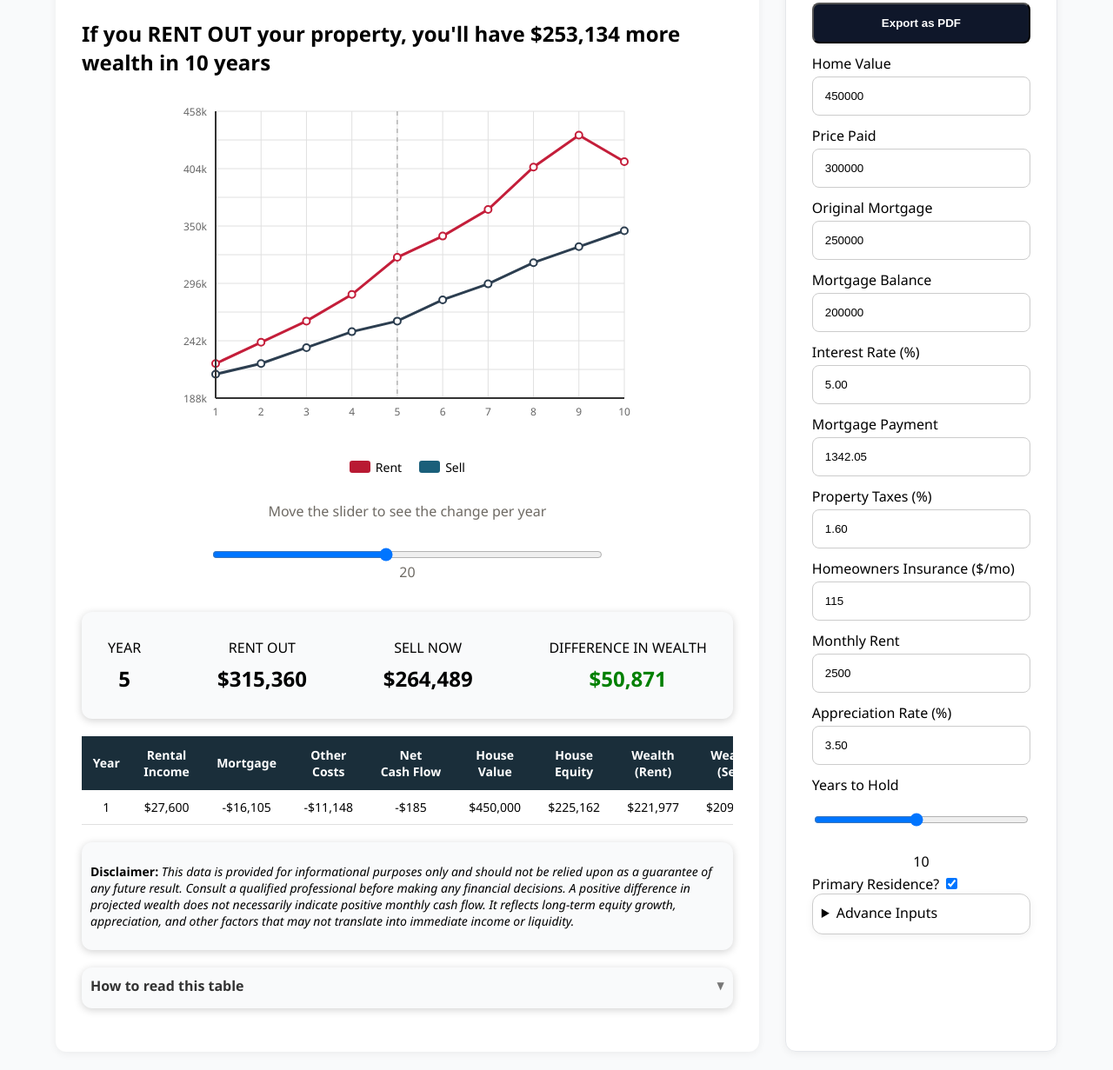
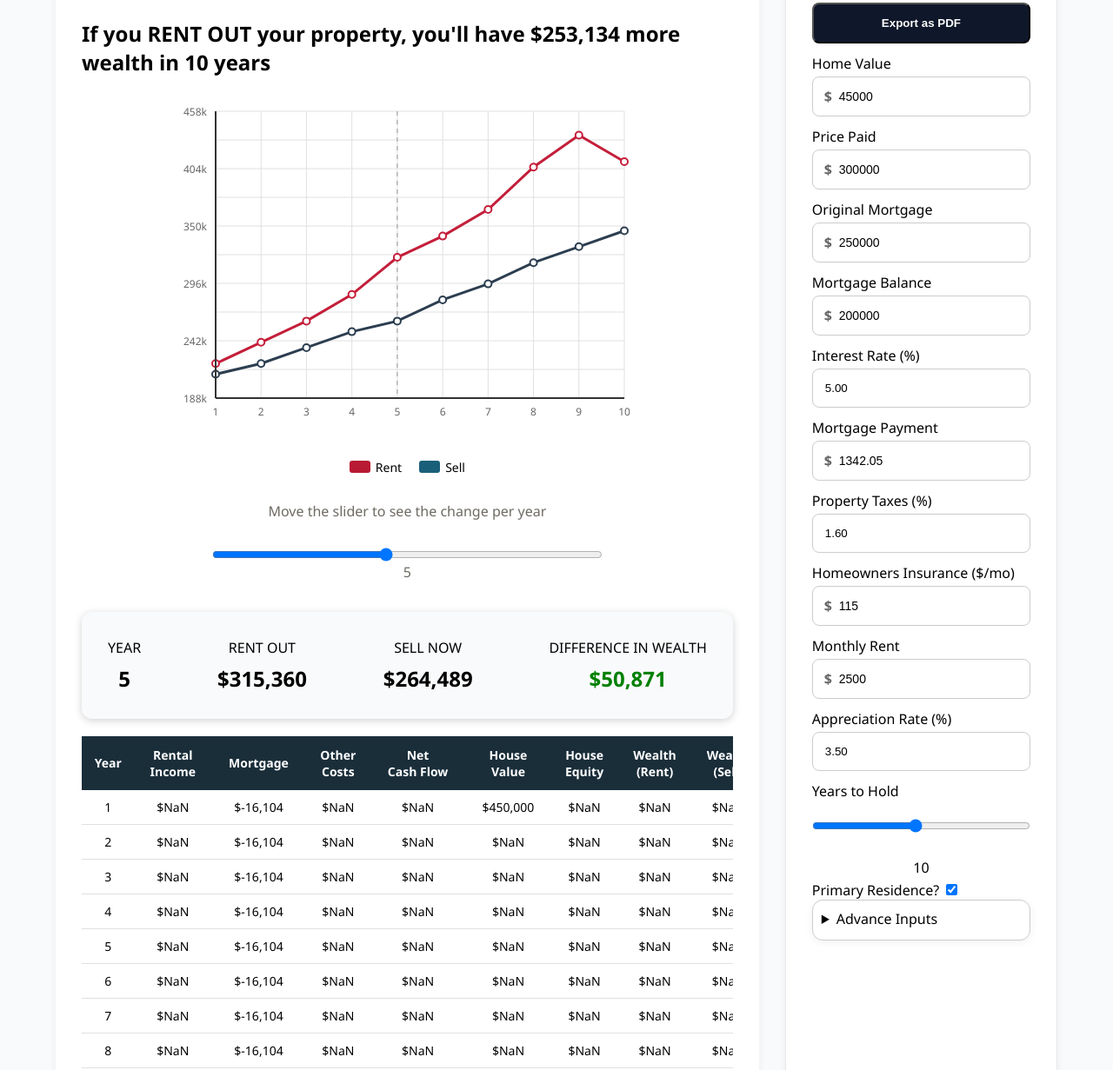
Before and after one commit to mriverius/RentVsSellCalculator-, a plain HTML site: page index.html in a window 1280 px wide. Shown: the part 134-1365 px from the top of the page at 87% size. Drawn offline with Linux system fonts and the light colour scheme.

Commit message:
add $ to inputs

```diff
--- a/css/styles.css
+++ b/css/styles.css
@@ -124,6 +124,15 @@ body {
   outline: none;
 }
 
+input[type="range"] {
+  width: 100%;
+  box-sizing: border-box;
+  margin-left: 0;
+  margin-right: 0;
+  padding-left: 0;
+  padding-right: 0;
+}
+
 .inputs label {
   margin-top: 12px;
   margin-bottom: 4px;
@@ -148,15 +157,31 @@ body {
   height: 25px;
 }
 
-/* .details-table summary::after {
-  content: "▼";
-  font-size: 12px;
-  color: #777;
+.input-dollar-wrapper {
+  position: relative;
+  display: flex;
+  align-items: center;
+  width: 100%;
+  /* No max-width - let it be fully responsive */
+}
+.input-dollar-wrapper .dollar-prefix {
+  position: absolute;
+  left: 14px;
+  top: 50%;
+  transform: translateY(-50%);
+  color: #666;
+  font-weight: bold;
+  pointer-events: none;
 }
 
-.details-table[open] summary::after {
-  content: "▲";
-} */
+.input-dollar-wrapper .advace-dollar-input {
+  width: 100%;
+  padding: 14px 14px 14px 30px; /* extra left padding for $ */
+  border: 1px solid #ccc;
+  border-radius: 8px;
+  outline: none;
+  font-size: 14px;
+}
 
 .advace-inputs {
   display: flex;
@@ -174,6 +199,10 @@ body {
 .advace-inputs input[type="range"] {
   width: 100%;
   box-sizing: border-box;
+  margin-left: 0;
+  margin-right: 0;
+  padding-left: 0;
+  padding-right: 0;
 }
 
 .advace-inputs-element {
@@ -202,6 +231,34 @@ body {
   margin-bottom: 10px;
 }
 
+.divPropertyManagement {
+  display: flex;
+  flex-direction: row;
+  align-items: center;
+  gap: 12px; /* Adds visual separation */
+}
+
+.divPropertyManagement input {
+  width: 100%;
+  max-width: 200px;
+  padding: 14px;
+  border: 1px solid #ccc;
+  border-radius: 8px;
+  outline: none;
+  font-size: 14px;
+}
+
+.divPropertyManagement button {
+  padding: 14px 32px;
+  border: 1px solid #ccc;
+  border-radius: 8px;
+  background-color: #f9fafb;
+  color: #111827;
+  font-weight: bold;
+  cursor: pointer;
+}
+
+/* styles for graphic section */
 /* styles for graphic section */
 /* styles for graphic section */
 
--- a/index.html
+++ b/index.html
@@ -58,18 +58,21 @@
               max="10"
               value="5"
             />
-            <label class="range-number" id="yearsSliderLabel">20</label>
+            <label class="range-number" id="yearsSliderLabel">5</label>
           </section>
           <section class="result-summary">
-            <div class="year result-summary-item">YEAR <strong>5</strong></div>
+            <div class="year result-summary-item">
+              YEAR <strong id="years_graphic_results">5</strong>
+            </div>
             <div class="rent-out result-summary-item">
-              RENT OUT <strong>$315,360</strong>
+              RENT OUT <strong id="summary_rent_out">$315,360</strong>
             </div>
             <div class="sell-now result-summary-item">
-              SELL NOW <strong>$264,489</strong>
+              SELL NOW <strong id="summary_sell_out">$264,489</strong>
             </div>
             <div class="difference result-summary-item">
-              DIFFERENCE IN WEALTH <strong>$50,871</strong>
+              DIFFERENCE IN WEALTH
+              <strong id="summary_dif_wealth">$50,871</strong>
             </div>
           </section>
         </section>
@@ -187,35 +190,91 @@
       <!-- start of aside for inputs -->
       <!-- start of aside for inputs -->
       <div class="inputs-container">
-        <form class="inputs">
-          <button id="exportBtn">Export as PDF</button>
+        <form class="inputs" id="formInputs">
+          <button type="button" id="exportBtn">Export as PDF</button>
 
           <label>Home Value </label>
-          <input type="number" value="450000" id="homeValueInput" />
+          <div class="input-dollar-wrapper">
+            <span class="dollar-prefix">$</span>
+            <input
+              type="number"
+              id="homeValueInput"
+              value="45000"
+              class="advace-dollar-input"
+            />
+          </div>
 
           <label>Price Paid </label>
-          <input type="number" value="300000" id="pricePaidInput" />
+          <div class="input-dollar-wrapper">
+            <span class="dollar-prefix">$</span>
+            <input
+              type="number"
+              id="pricePaidInput"
+              value="300000"
+              class="advace-dollar-input"
+            />
+          </div>
 
           <label>Original Mortgage </label>
-          <input type="number" value="250000" id="originalMortgageInput" />
+          <div class="input-dollar-wrapper">
+            <span class="dollar-prefix">$</span>
+            <input
+              type="number"
+              id="originalMortgageInput"
+              value="250000"
+              class="advace-dollar-input"
+            />
+          </div>
 
           <label>Mortgage Balance</label>
-          <input type="number" value="200000" id="mortgageBalanceInput" />
+          <div class="input-dollar-wrapper">
+            <span class="dollar-prefix">$</span>
+            <input
+              type="number"
+              id="mortgageBalanceInput"
+              value="200000"
+              class="advace-dollar-input"
+            />
+          </div>
 
           <label>Interest Rate (%) </label>
           <input type="number" value="5.00" id="interestRateInput" />
 
           <label>Mortgage Payment</label>
-          <input type="number" value="1342.05" id="mortgagePaymentInput" />
+          <div class="input-dollar-wrapper">
+            <span class="dollar-prefix">$</span>
+            <input
+              type="number"
+              id="mortgagePaymentInput"
+              value="1342.05"
+              class="advace-dollar-input"
+            />
+          </div>
 
           <label>Property Taxes (%)</label>
           <input type="number" value="1.60" id="propertyTaxesInput" />
 
           <label>Homeowners Insurance ($/mo)</label>
-          <input type="number" value="115" id="homeownersInsuranceInput" />
+          <div class="input-dollar-wrapper">
+            <span class="dollar-prefix">$</span>
+            <input
+              type="number"
+              id="homeownersInsuranceInput"
+              value="115"
+              class="advace-dollar-input"
+            />
+          </div>
 
           <label>Monthly Rent</label>
-          <input type="number" value="2500" id="monthlyRentInput" />
+          <div class="input-dollar-wrapper">
+            <span class="dollar-prefix">$</span>
+            <input
+              type="number"
+              id="monthlyRentInput"
+              value="2500"
+              class="advace-dollar-input"
+            />
+          </div>
 
           <label>Appreciation Rate (%)</label>
           <input type="number" value="3.50" id="appreciationRateInput" />
@@ -238,6 +297,7 @@
 
         <!-- section for advace inputs -->
         <!-- section for advace inputs -->
+        <!-- section for advace inputs -->
 
         <details class="advance-details">
           <summary>Advance Inputs</summary>
@@ -245,7 +305,15 @@
             <!-- make ready costs -->
             <div class="advace-inputs-element">
               <label>Make-Ready Costs</label>
-              <input type="number" value="3000" id="MakeReadyCostsInput" />
+              <div class="input-dollar-wrapper">
+                <span class="dollar-prefix">$</span>
+                <input
+                  type="number"
+                  id="MakeReadyCostsInput"
+                  value="3000"
+                  class="advace-dollar-input"
+                />
+              </div>
             </div>
 
             <!--Annual Maintenance Costs -->
@@ -298,7 +366,7 @@
             <!--Property Management Fee-->
             <div class="advace-inputs-element">
               <label>Property Management Fee</label>
-              <div>
+              <div class="divPropertyManagement">
                 <input
                   type="number"
                   value="137"
--- a/js/app.js
+++ b/js/app.js
@@ -2,7 +2,12 @@
 
 //  UI inputs
 //  UI inputs
+const formInputs = document.getElementById("formInputs");
 const yearsSliderRange = document.getElementById("yearsSliderRange");
+const years_graphic_results = document.getElementById("years_graphic_results");
+const summary_rent_out = document.getElementById("summary_rent_out");
+const summary_sell_out = document.getElementById("summary_sell_out");
+const summary_dif_wealth = document.getElementById("summary_dif_wealth");
 const yearsSliderLabel = document.getElementById("yearsSliderLabel");
 const btnExportPDF = document.getElementById("exportBtn");
 const homeValueInput = document.getElementById("homeValueInput");
@@ -134,9 +139,15 @@ const AfterTaxReinvestmentRateLabel = document.getElementById(
 // To diplay value of range in inputs
 // To diplay value of range in inputs
 
+formInputs.addEventListener("submit", function (e) {
+  e.preventDefault();
+});
+
 yearsSliderRange.addEventListener("input", () => {
   const value = yearsSliderRange.value;
   yearsSliderLabel.textContent = value;
+  console.log("yes");
+  years_graphic_results.textContent = value;
 });
 
 yearsToHoldRange.addEventListener("input", () => {
@@ -231,14 +242,6 @@ btnExportPDF.addEventListener("click", function () {
     // Reset button
     this.textContent = "Export as PDF";
     this.disabled = false;
-  }
-});
-
-// Optional: Add keyboard shortcut support
-document.addEventListener("keydown", function (e) {
-  if (e.ctrlKey && e.key === "p") {
-    e.preventDefault();
-    document.getElementById("exportBtn").click();
   }
 });
 
@@ -574,3 +577,64 @@ const inputs = {
 
 // Run the simulation and show the table
 simulate(inputs);
+
+function populateTable(inputs) {
+  // Call your simulate function to get the data
+  const results = simulate(inputs);
+
+  // Get the table body element
+  const tbody = document.querySelector("table tbody");
+
+  // Clear existing rows (except example row if you want to keep it)
+  tbody.innerHTML = "";
+
+  // Populate the table with results
+  results.forEach((row) => {
+    const tr = document.createElement("tr");
+
+    tr.innerHTML = `
+      <td>${row.Year}</td>
+      <td>${row["Rental Income"]}</td>
+      <td>${row.Mortgage}</td>
+      <td>${row["Other Costs"]}</td>
+      <td>${row["Net Cash Flow"]}</td>
+      <td>${row["House Value"]}</td>
+      <td>${row["House Equity"]}</td>
+      <td>${row["Wealth (Rent)"]}</td>
+      <td>${row["Wealth (Sell)"]}</td>
+      <td>${row.Difference}</td>
+    `;
+
+    tbody.appendChild(tr);
+  });
+}
+
+// Example usage:
+// Assuming you have an inputs object with all required properties
+const inputs2 = {
+  // Your input values here
+  yearsToHold: 10,
+  mortgageBalance: 224838,
+  makeReadyCost: 5000,
+  monthlyPayment: 1342,
+  homeValue: 450000,
+  // ... all other required properties
+};
+
+// Call the function to populate the table
+populateTable(inputs2);
+
+// Helper function to get inputs from form (example)
+function getInputsFromForm() {
+  return {
+    yearsToHold: parseInt(document.getElementById("years").value),
+    mortgageBalance: parseFloat(document.getElementById("mortgage").value),
+    makeReadyCost: parseFloat(document.getElementById("makeReady").value),
+    // ... get all other form values
+  };
+}
+
+//
+//
+//
+//
```
